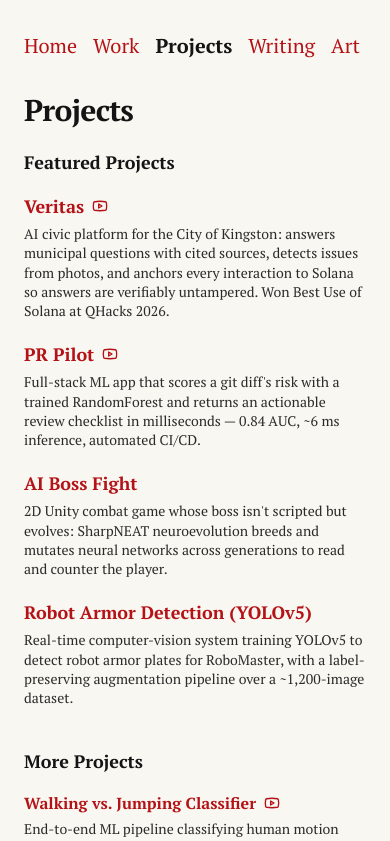
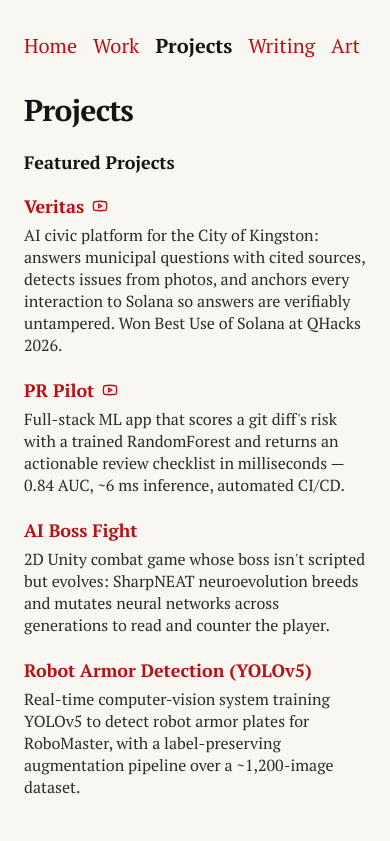
Before and after one commit to armaansingla14/personal-website, a React (Vite) app in the folder armaan-singla-portfolio-main/: page /projects in a window 390 px wide. Shown: the top 841 px of the page. Built offline with nearby package versions, Linux system fonts and the light colour scheme.

Commit message:
Unify mobile list description size across Work, Projects, Writing
Bump list-item descriptions from 14px to 16px on mobile so they match the
prose paragraph scale used elsewhere; desktop unchanged at 20.25px.

```diff
--- a/armaan-singla-portfolio-main/src/pages/Projects.tsx
+++ b/armaan-singla-portfolio-main/src/pages/Projects.tsx
@@ -107,7 +107,7 @@
         </a>
       )}
     </h3>
-    <p className="mt-1 text-sm sm:text-lg leading-snug sm:leading-relaxed text-foreground/90">
+    <p className="mt-1 text-base sm:text-lg leading-snug sm:leading-relaxed text-foreground/90">
       {p.description}
     </p>
   </div>
--- a/armaan-singla-portfolio-main/src/pages/Work.tsx
+++ b/armaan-singla-portfolio-main/src/pages/Work.tsx
@@ -97,7 +97,7 @@
           · {exp.period}
         </span>
       </p>
-      <p className="mt-1.5 sm:mt-2 text-sm sm:text-lg leading-snug sm:leading-relaxed text-foreground/90">
+      <p className="mt-1.5 sm:mt-2 text-base sm:text-lg leading-snug sm:leading-relaxed text-foreground/90">
         {exp.description}
       </p>
     </div>
--- a/armaan-singla-portfolio-main/src/pages/Writing.tsx
+++ b/armaan-singla-portfolio-main/src/pages/Writing.tsx
@@ -22,7 +22,7 @@
                 {essay.title}
               </Link>
             </h2>
-            <p className="mt-1 text-sm sm:text-lg leading-snug sm:leading-relaxed text-foreground/90">
+            <p className="mt-1 text-base sm:text-lg leading-snug sm:leading-relaxed text-foreground/90">
               {essay.description}
             </p>
           </div>
```
